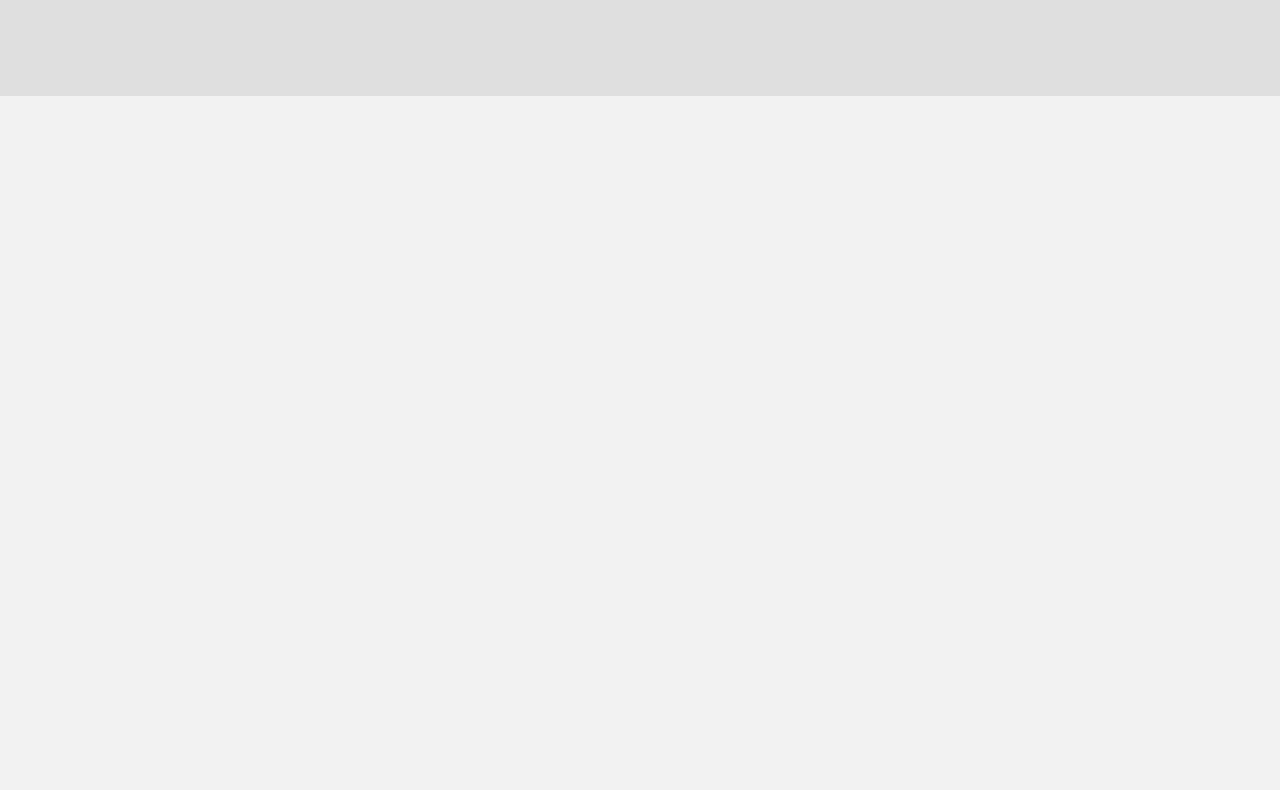
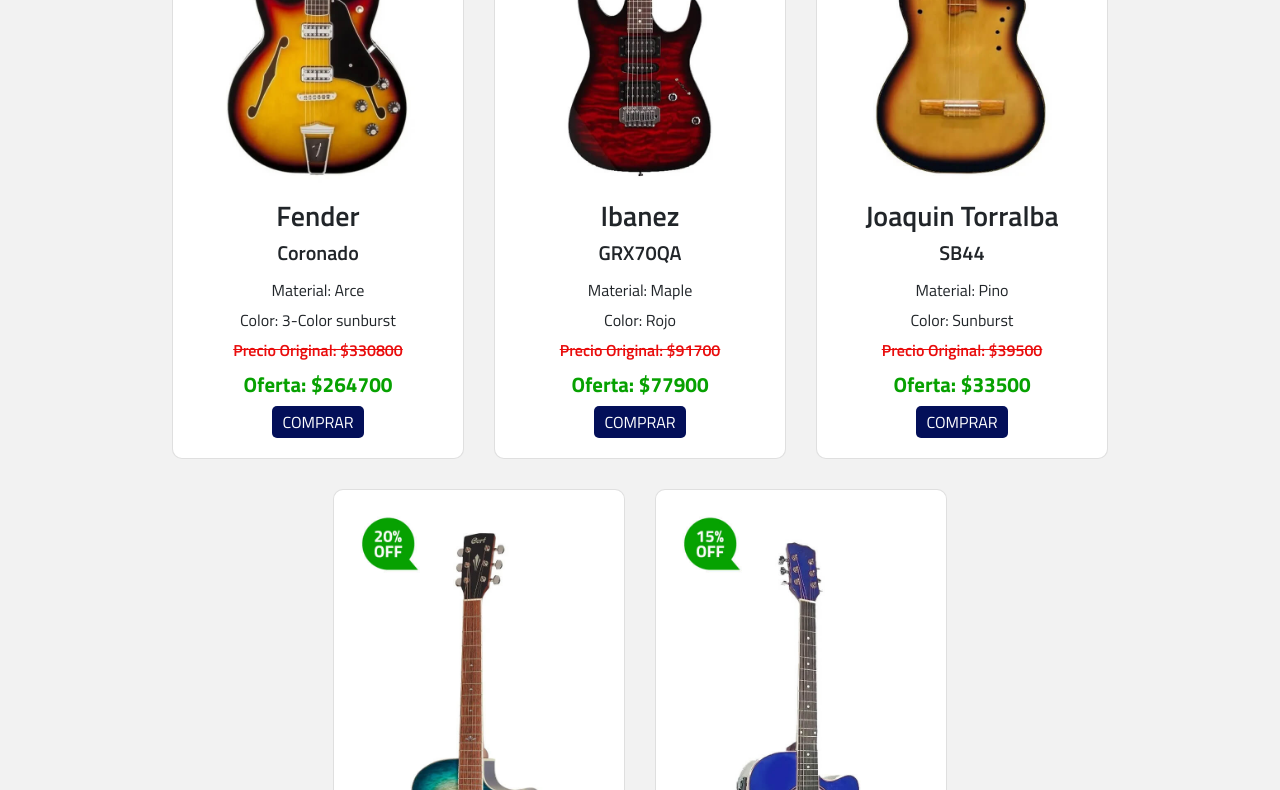
Before and after one commit to RodrigoArrechea/SweepPicking, a website: page index.html in a window 1280 px wide. Shown: the part 1290-2080 px from the top of the page. Before the commit the page ends 1386 px from the top, so only its background shows below. Drawn offline with nearby package versions, Linux system fonts and the light colour scheme; some packages are replaced by stand-ins of ours; a script that the page names is missing.

Commit message:
cambios fetch

```diff
--- a/data.json
+++ b/data.json
@@ -1,51 +1,51 @@
 [{
     "id": "37",
-    "img": "/src/img/1.jpg",
-    "marca": "marca",
-    "modelo": "modelo",
-    "precioOriginal": 120000,
-    "precioOferta": 120000,
-    "material": "material",
-    "color": "color"
+    "img": "/src/img/37.jpg",
+    "marca": "Fender",
+    "modelo": "Coronado",
+    "precioOriginal": 330800,
+    "precioOferta": 264700,
+    "material": "Arce",
+    "color": "3-Color sunburst"
 },
 {
     "id": "38",
-    "img": "/src/img/1.jpg",
-    "marca": "marca",
-    "modelo": "modelo",
-    "precioOriginal": 120000,
-    "precioOferta": 120000,
-    "material": "material",
-    "color": "color"
+    "img": "/src/img/38.jpg",
+    "marca": "Ibanez",
+    "modelo": "GRX70QA",
+    "precioOriginal": 91700,
+    "precioOferta": 77900,
+    "material": "Maple",
+    "color": "Rojo"
 },
 {
     "id": "39",
-    "img": "/src/img/1.jpg",
-    "marca": "marca",
-    "modelo": "modelo",
-    "precioOriginal": 120000,
-    "precioOferta": 120000,
-    "material": "material",
-    "color": "color"
+    "img": "/src/img/39.jpg",
+    "marca": "Joaquin Torralba",
+    "modelo": "SB44",
+    "precioOriginal": 39500,
+    "precioOferta": 33500,
+    "material": "Pino",
+    "color": "Sunburst"
 },
 {
     "id": "40",
-    "img": "/src/img/1.jpg",
-    "marca": "marca",
-    "modelo": "modelo",
-    "precioOriginal": 120000,
-    "precioOferta": 120000,
-    "material": "material",
-    "color": "color"
+    "img": "/src/img/40.jpg",
+    "marca": "Cort",
+    "modelo": "Electroacústica Grand Regal",
+    "precioOriginal": 102800,
+    "precioOferta": 82200,
+    "material": "Caoba",
+    "color": "Coral Blue Burst"
 },
 {
     "id": "41",
-    "img": "/src/img/1.jpg",
-    "marca": "marca",
-    "modelo": "modelo",
-    "precioOriginal": 120000,
-    "precioOferta": 120000,
-    "material": "material",
-    "color": "color"
+    "img": "/src/img/41.jpg",
+    "marca": "La Andaluza",
+    "modelo": "Electroacústica M55",
+    "precioOriginal": 50600,
+    "precioOferta": 43000,
+    "material": "Pino",
+    "color": "Azul"
 }
 ]
--- a/js/ofertas.js
+++ b/js/ofertas.js
@@ -3,7 +3,7 @@
 const temp = document.querySelector("template")
 const card = temp.content.querySelector("div")
 
-fetch("../data.json", config)
+fetch("../data.json")
     .then( (res) => res.json())
     .then( (data) => {
 
--- a/scss/_footer.scss
+++ b/scss/_footer.scss
@@ -26,10 +26,6 @@
         .col-4{
             max-width: 350px;
             right: 0;
-        }
-
-        .py-5 {
-            padding-bottom: 0px;
         }
 
         .icono{
```
Also changed, not shown: css/styles.css, src/img/37.jpg (added), src/img/38.jpg (added), src/img/39.jpg (added), src/img/40.jpg (added), src/img/41.jpg (added).
